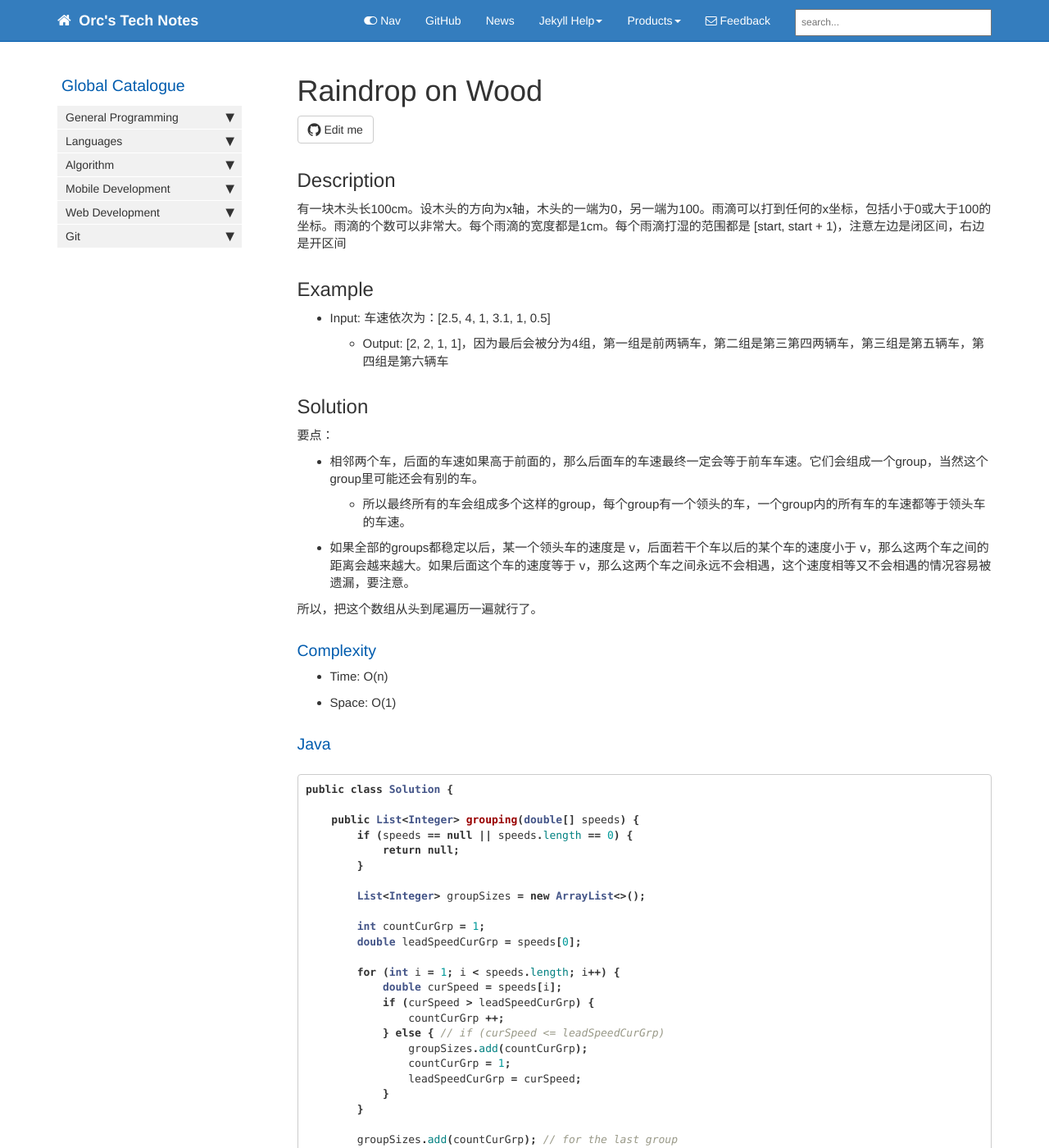
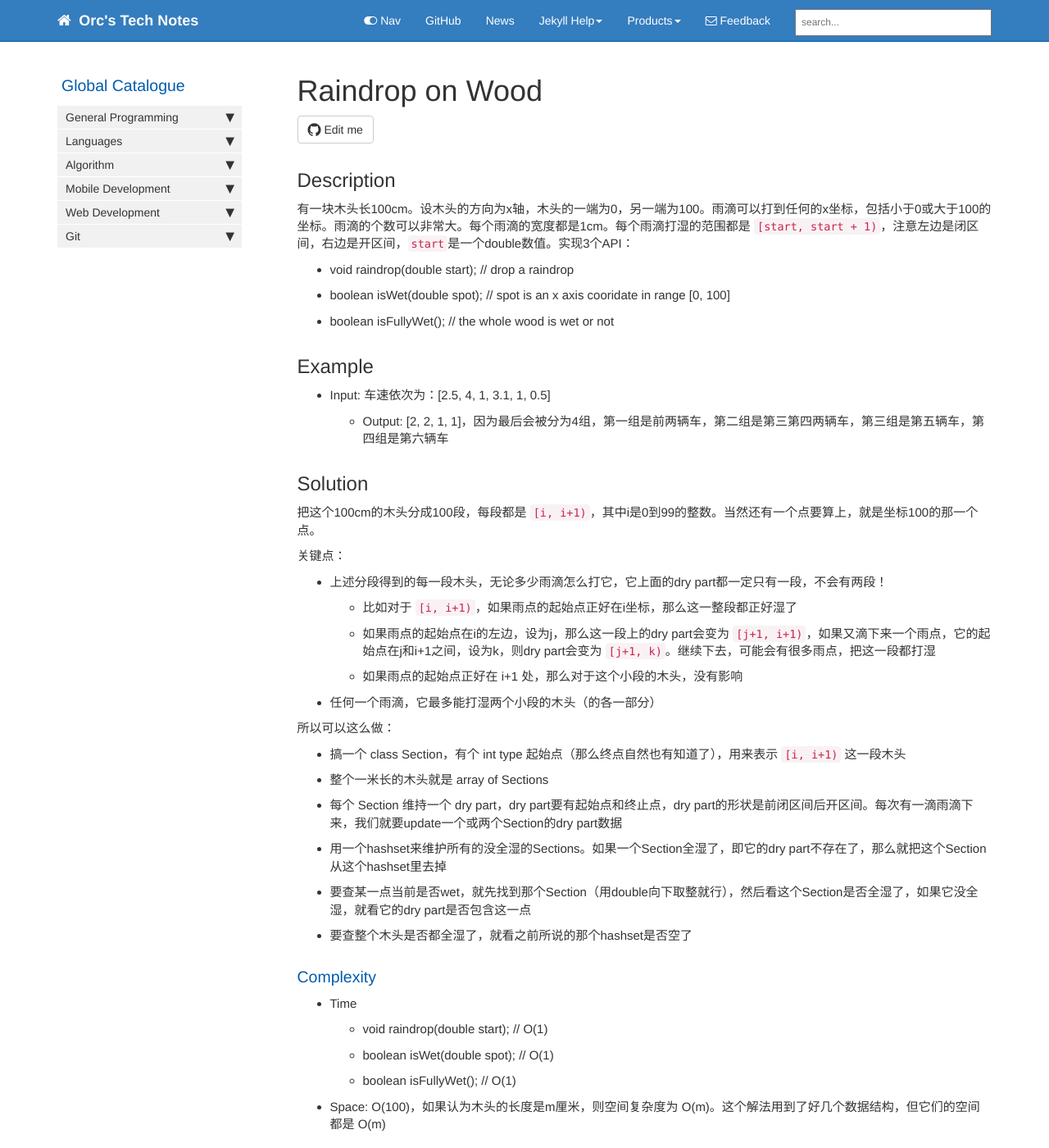
Before and after one commit to HungryOrc/hungryorc.github.io, a Jekyll site: the page built from pages/algorithm/algorithm_raindrop_on_wood.md, in a window 1280 px wide and 1400 px high. Shown: the whole window at 82% size. Built offline with Jekyll 4.4.1, drawn with Linux system fonts in a browser that asks for light colours; nearby versions of some CDN libraries; comment, search, counter and statistics services are not loaded.

Commit message:
Update algorithm_raindrop_on_wood.md

````diff
--- a/pages/algorithm/algorithm_raindrop_on_wood.md
+++ b/pages/algorithm/algorithm_raindrop_on_wood.md
@@ -10,7 +10,10 @@ toc: false
 ---
 
 ## Description
-有一块木头长100cm。设木头的方向为x轴，木头的一端为0，另一端为100。雨滴可以打到任何的x坐标，包括小于0或大于100的坐标。雨滴的个数可以非常大。每个雨滴的宽度都是1cm。每个雨滴打湿的范围都是 [start, start + 1)，注意左边是闭区间，右边是开区间
+有一块木头长100cm。设木头的方向为x轴，木头的一端为0，另一端为100。雨滴可以打到任何的x坐标，包括小于0或大于100的坐标。雨滴的个数可以非常大。每个雨滴的宽度都是1cm。每个雨滴打湿的范围都是 `[start, start + 1)`，注意左边是闭区间，右边是开区间，`start`是一个double数值。实现3个API：
+* void raindrop(double start); // drop a raindrop
+* boolean isWet(double spot); // spot is an x axis cooridate in range [0, 100]
+* boolean isFullyWet(); // the whole wood is wet or not
 
 ## Example
 
@@ -18,45 +21,36 @@ toc: false
   * Output: [2, 2, 1, 1]，因为最后会被分为4组，第一组是前两辆车，第二组是第三第四两辆车，第三组是第五辆车，第四组是第六辆车
 
 ## Solution
-要点：
-* 相邻两个车，后面的车速如果高于前面的，那么后面车的车速最终一定会等于前车车速。它们会组成一个group，当然这个group里可能还会有别的车。
-  * 所以最终所有的车会组成多个这样的group，每个group有一个领头的车，一个group内的所有车的车速都等于领头车的车速。
-* 如果全部的groups都稳定以后，某一个领头车的速度是 v，后面若干个车以后的某个车的速度小于 v，那么这两个车之间的距离会越来越大。如果后面这个车的速度等于 v，那么这两个车之间永远不会相遇，这个速度相等又不会相遇的情况容易被遗漏，要注意。
+把这个100cm的木头分成100段，每段都是 `[i, i+1)`，其中i是0到99的整数。当然还有一个点要算上，就是坐标100的那一个点。
 
-所以，把这个数组从头到尾遍历一遍就行了。
+关键点：
+* 上述分段得到的每一段木头，无论多少雨滴怎么打它，它上面的dry part都一定只有一段，不会有两段！
+  * 比如对于 `[i, i+1)`，如果雨点的起始点正好在i坐标，那么这一整段都正好湿了
+  * 如果雨点的起始点在i的左边，设为j，那么这一段上的dry part会变为 `[j+1, i+1)`，如果又滴下来一个雨点，它的起始点在j和i+1之间，设为k，则dry part会变为 `[j+1, k)`。继续下去，可能会有很多雨点，把这一段都打湿
+  * 如果雨点的起始点正好在 i+1 处，那么对于这个小段的木头，没有影响
+* 任何一个雨滴，它最多能打湿两个小段的木头（的各一部分）
+
+所以可以这么做：
+* 搞一个 class Section，有个 int type 起始点（那么终点自然也有知道了），用来表示 `[i, i+1)` 这一段木头
+* 整个一米长的木头就是 array of Sections
+* 每个 Section 维持一个 dry part，dry part要有起始点和终止点，dry part的形状是前闭区间后开区间。每次有一滴雨滴下来，我们就要update一个或两个Section的dry part数据
+* 用一个hashset来维护所有的没全湿的Sections。如果一个Section全湿了，即它的dry part不存在了，那么就把这个Section从这个hashset里去掉
+* 要查某一点当前是否wet，就先找到那个Section（用double向下取整就行），然后看这个Section是否全湿了，如果它没全湿，就看它的dry part是否包含这一点
+* 要查整个木头是否都全湿了，就看之前所说的那个hashset是否空了
 
 ### Complexity
-* Time: O(n)
-* Space: O(1)
+* Time
+  * void raindrop(double start); // O(1)
+  * boolean isWet(double spot); // O(1)
+  * boolean isFullyWet(); // O(1)
+* Space: O(100)，如果认为木头的长度是m厘米，则空间复杂度为 O(m)。这个解法用到了好几个数据结构，但它们的空间都是 O(m)
 
 ### Java
 ```java
 public class Solution {
 
     public List<Integer> grouping(double[] speeds) {
-        if (speeds == null || speeds.length == 0) {
-            return null;
-        }
 
-        List<Integer> groupSizes = new ArrayList<>();
-
-        int countCurGrp = 1;
-        double leadSpeedCurGrp = speeds[0];
-
-        for (int i = 1; i < speeds.length; i++) {
-            double curSpeed = speeds[i];
-            if (curSpeed > leadSpeedCurGrp) {
-                countCurGrp ++;
-            } else { // if (curSpeed <= leadSpeedCurGrp)
-                groupSizes.add(countCurGrp);
-                countCurGrp = 1;
-                leadSpeedCurGrp = curSpeed;
-            }
-        }
-
-        groupSizes.add(countCurGrp); // for the last group
-
-        return groupSizes;
     }
 }
 ```
````
